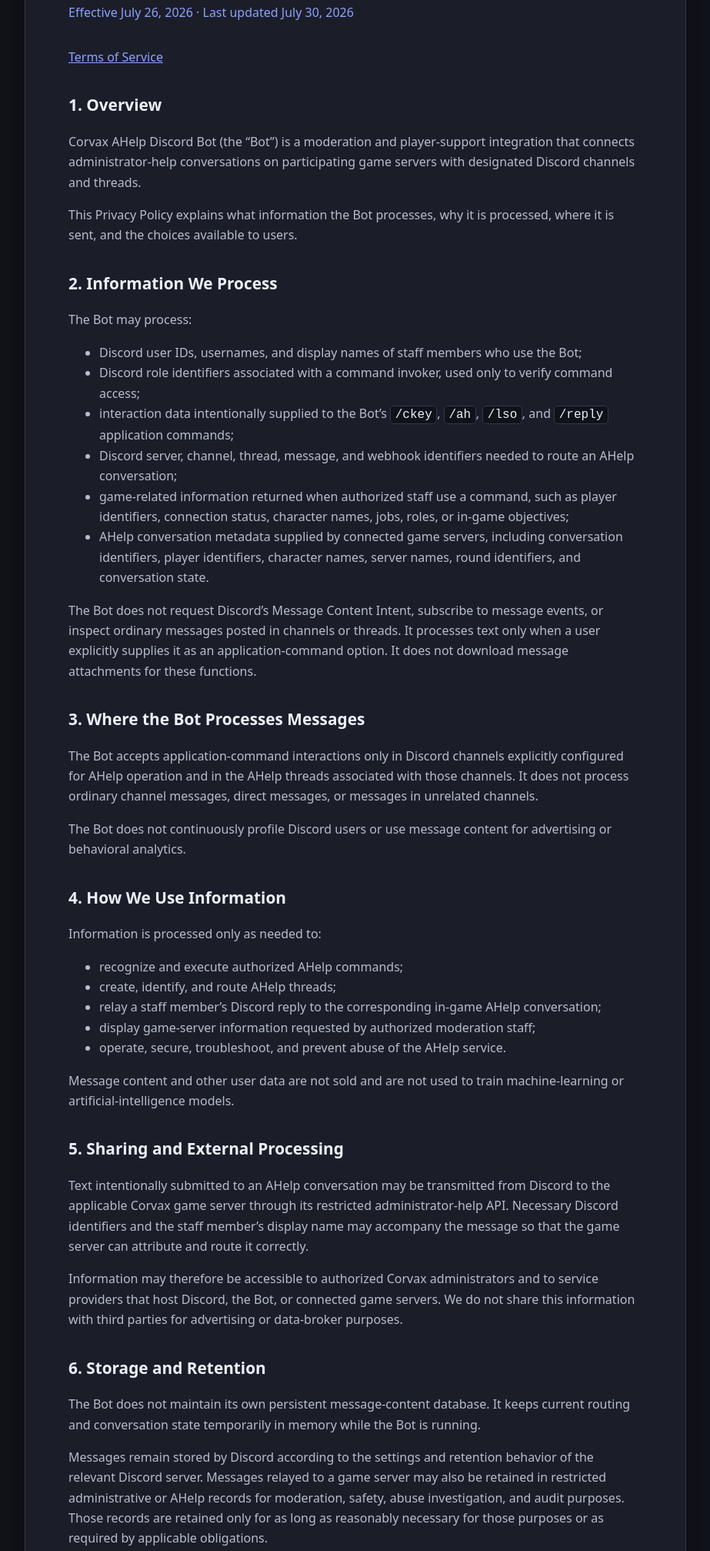
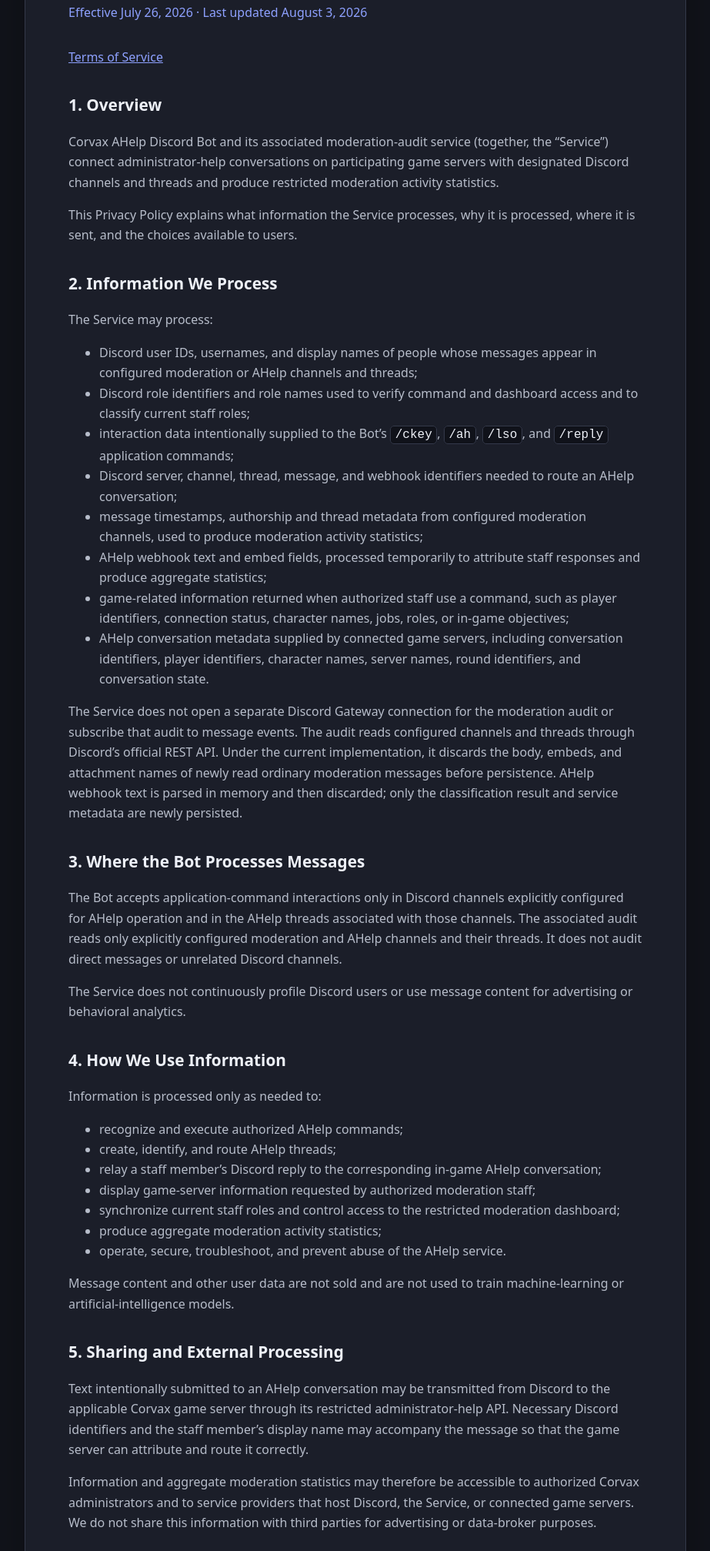
Before and after one commit to Krosus777/AHelpDiscordBot-Legal, a plain HTML site: page index.html in a window 1280 px wide. Shown: the part 216-2231 px from the top of the page at 77% size, without its empty margins (178-1101 px from the left). Drawn offline with Linux system fonts and the light colour scheme.

Commit message:
Update privacy policy for moderation audit

```diff
--- a/index.html
+++ b/index.html
@@ -77,28 +77,30 @@
   <main>
     <h1>Privacy Policy</h1>
     <p><strong>Corvax AHelp Discord Bot</strong></p>
-    <p class="dates">Effective July 26, 2026 · Last updated July 30, 2026</p>
+    <p class="dates">Effective July 26, 2026 · Last updated August 3, 2026</p>
     <p><a href="./terms/">Terms of Service</a></p>
 
     <h2>1. Overview</h2>
-    <p>Corvax AHelp Discord Bot (the “Bot”) is a moderation and player-support integration that connects administrator-help conversations on participating game servers with designated Discord channels and threads.</p>
-    <p>This Privacy Policy explains what information the Bot processes, why it is processed, where it is sent, and the choices available to users.</p>
+    <p>Corvax AHelp Discord Bot and its associated moderation-audit service (together, the “Service”) connect administrator-help conversations on participating game servers with designated Discord channels and threads and produce restricted moderation activity statistics.</p>
+    <p>This Privacy Policy explains what information the Service processes, why it is processed, where it is sent, and the choices available to users.</p>
 
     <h2>2. Information We Process</h2>
-    <p>The Bot may process:</p>
+    <p>The Service may process:</p>
     <ul>
-      <li>Discord user IDs, usernames, and display names of staff members who use the Bot;</li>
-      <li>Discord role identifiers associated with a command invoker, used only to verify command access;</li>
+      <li>Discord user IDs, usernames, and display names of people whose messages appear in configured moderation or AHelp channels and threads;</li>
+      <li>Discord role identifiers and role names used to verify command and dashboard access and to classify current staff roles;</li>
       <li>interaction data intentionally supplied to the Bot’s <code>/ckey</code>, <code>/ah</code>, <code>/lso</code>, and <code>/reply</code> application commands;</li>
       <li>Discord server, channel, thread, message, and webhook identifiers needed to route an AHelp conversation;</li>
+      <li>message timestamps, authorship and thread metadata from configured moderation channels, used to produce moderation activity statistics;</li>
+      <li>AHelp webhook text and embed fields, processed temporarily to attribute staff responses and produce aggregate statistics;</li>
       <li>game-related information returned when authorized staff use a command, such as player identifiers, connection status, character names, jobs, roles, or in-game objectives;</li>
       <li>AHelp conversation metadata supplied by connected game servers, including conversation identifiers, player identifiers, character names, server names, round identifiers, and conversation state.</li>
     </ul>
-    <p>The Bot does not request Discord’s Message Content Intent, subscribe to message events, or inspect ordinary messages posted in channels or threads. It processes text only when a user explicitly supplies it as an application-command option. It does not download message attachments for these functions.</p>
+    <p>The Service does not open a separate Discord Gateway connection for the moderation audit or subscribe that audit to message events. The audit reads configured channels and threads through Discord’s official REST API. Under the current implementation, it discards the body, embeds, and attachment names of newly read ordinary moderation messages before persistence. AHelp webhook text is parsed in memory and then discarded; only the classification result and service metadata are newly persisted.</p>
 
     <h2>3. Where the Bot Processes Messages</h2>
-    <p>The Bot accepts application-command interactions only in Discord channels explicitly configured for AHelp operation and in the AHelp threads associated with those channels. It does not process ordinary channel messages, direct messages, or messages in unrelated channels.</p>
-    <p>The Bot does not continuously profile Discord users or use message content for advertising or behavioral analytics.</p>
+    <p>The Bot accepts application-command interactions only in Discord channels explicitly configured for AHelp operation and in the AHelp threads associated with those channels. The associated audit reads only explicitly configured moderation and AHelp channels and their threads. It does not audit direct messages or unrelated Discord channels.</p>
+    <p>The Service does not continuously profile Discord users or use message content for advertising or behavioral analytics.</p>
 
     <h2>4. How We Use Information</h2>
     <p>Information is processed only as needed to:</p>
@@ -107,25 +109,29 @@
       <li>create, identify, and route AHelp threads;</li>
       <li>relay a staff member’s Discord reply to the corresponding in-game AHelp conversation;</li>
       <li>display game-server information requested by authorized moderation staff;</li>
+      <li>synchronize current staff roles and control access to the restricted moderation dashboard;</li>
+      <li>produce aggregate moderation activity statistics;</li>
       <li>operate, secure, troubleshoot, and prevent abuse of the AHelp service.</li>
     </ul>
     <p>Message content and other user data are not sold and are not used to train machine-learning or artificial-intelligence models.</p>
 
     <h2>5. Sharing and External Processing</h2>
     <p>Text intentionally submitted to an AHelp conversation may be transmitted from Discord to the applicable Corvax game server through its restricted administrator-help API. Necessary Discord identifiers and the staff member’s display name may accompany the message so that the game server can attribute and route it correctly.</p>
-    <p>Information may therefore be accessible to authorized Corvax administrators and to service providers that host Discord, the Bot, or connected game servers. We do not share this information with third parties for advertising or data-broker purposes.</p>
+    <p>Information and aggregate moderation statistics may therefore be accessible to authorized Corvax administrators and to service providers that host Discord, the Service, or connected game servers. We do not share this information with third parties for advertising or data-broker purposes.</p>
 
     <h2>6. Storage and Retention</h2>
-    <p>The Bot does not maintain its own persistent message-content database. It keeps current routing and conversation state temporarily in memory while the Bot is running.</p>
+    <p>The Bot keeps current routing and conversation state temporarily in memory while it is running. The current moderation audit persistently stores service metadata and aggregate results, such as Discord identifiers, timestamps, thread and channel identifiers, author identity, current role classification, whether an AHelp response was counted, and the reason for that classification. Newly processed ordinary message bodies, AHelp transcript text, webhook payloads, embeds, and attachment names are not written to the audit database.</p>
+    <p>Before August 3, 2026, a legacy version of the moderation audit stored ordinary message content and raw AHelp webhook data, including searchable transcript text, embed data, and some attachment names, in a restricted operational SQLite database, generated operational exports, and backups. New collection of that content has stopped, but historical records may remain while cleanup is pending. AHelp transcript text is not included in the current moderation dashboard or its AHelp export.</p>
+    <p>The primary moderation database currently has no automatic fixed deletion schedule. Routine SQLite backups are normally rotated after 14 days, although historical content remains in a backup until that backup expires or is separately deleted. Operational records may also be retained longer when reasonably necessary for security, abuse investigation, record integrity, or legal compliance.</p>
     <p>Messages remain stored by Discord according to the settings and retention behavior of the relevant Discord server. Messages relayed to a game server may also be retained in restricted administrative or AHelp records for moderation, safety, abuse investigation, and audit purposes. Those records are retained only for as long as reasonably necessary for those purposes or as required by applicable obligations.</p>
 
     <h2>7. User Choices and Requests</h2>
-    <p>The Bot does not track ordinary Discord messages. Users can avoid submitting data to the Bot by not invoking its application commands. There is no per-command opt-out after text has been intentionally submitted through <code>/ah</code> or <code>/reply</code> because processing that text is necessary to deliver the AHelp service.</p>
+    <p>Users can avoid submitting command data to the Bot by not invoking its application commands. Participation in configured moderation or AHelp channels may still result in the processing of message metadata and aggregate activity described above. There is no per-command opt-out after text has been intentionally submitted through <code>/ah</code> or <code>/reply</code> because processing that text is necessary to deliver the AHelp service.</p>
     <p>Users may request access to or deletion of data controlled by the Corvax community by contacting the administrators of the Discord server where the Bot is installed. Please do not include sensitive personal information in a public support request. Some information may be retained when reasonably necessary for security, abuse prevention, record integrity, or legal compliance.</p>
-    <p>Users can independently delete their Discord messages where Discord permissions allow. Deleting a Discord message may not automatically delete an administrative record that was already relayed to a connected game server.</p>
+    <p>Users can independently delete their Discord messages where Discord permissions allow. Deleting a Discord message may not automatically delete already stored audit metadata, a historical legacy record, or an administrative record that was relayed to a connected game server.</p>
 
     <h2>8. Security</h2>
-    <p>We use reasonable technical and organizational safeguards intended to restrict access to AHelp data. These include limiting the Bot to configured channels, restricting administrative channels through Discord permissions, and authenticating communication with connected game servers. No method of electronic transmission or storage is completely secure.</p>
+    <p>We use reasonable technical and organizational safeguards intended to restrict access to AHelp and moderation-audit data. These include limiting processing to configured channels, restricting administrative channels and the moderation dashboard, authenticating communication with connected game servers, and limiting access to the operational database and backups. No method of electronic transmission or storage is completely secure.</p>
 
     <h2>9. Children’s Privacy</h2>
     <p>The Bot is not directed to children below the minimum age required to use Discord in their country. We do not knowingly use the Bot to collect personal information from anyone who is not permitted to use Discord.</p>
```
Also changed, not shown: 1 other file.
